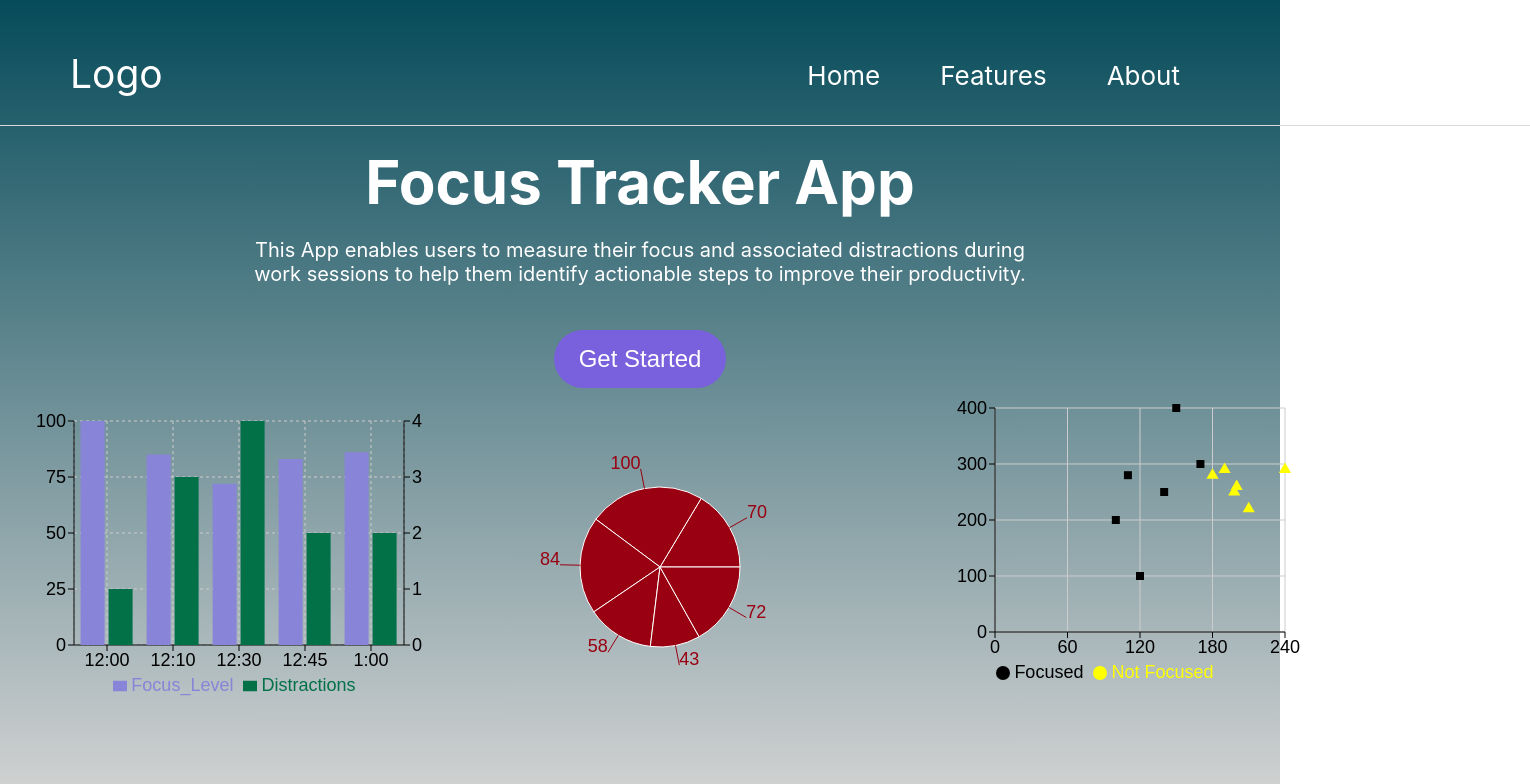
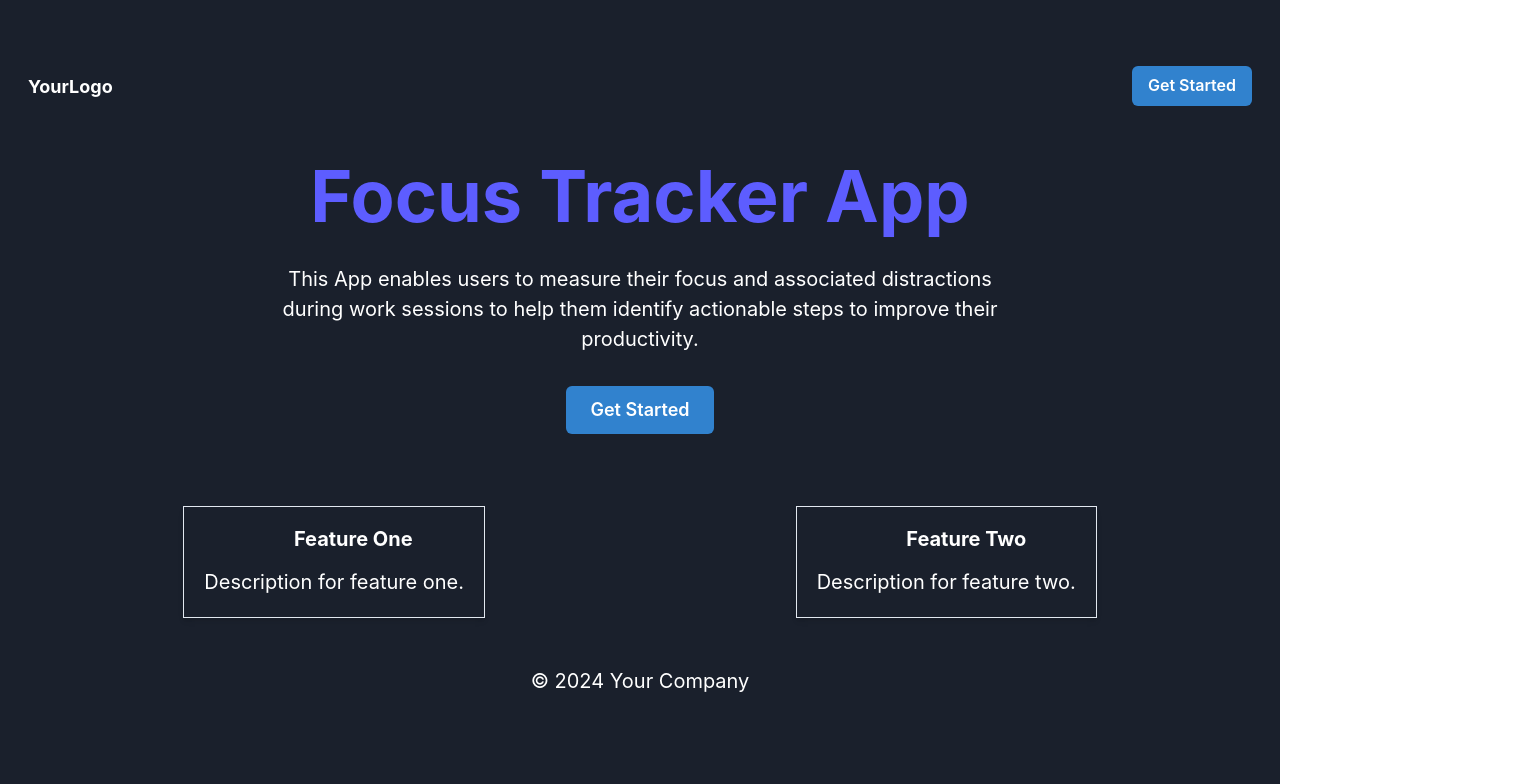
Before and after one commit to karenjennyli/focus-tracker, a React (Create React App) app in the folder django-focus-tracker-react/frontend/: page / in a window 1280 px wide. Shown: the top 784 px of the page, 1530 px wide, since content can reach past the window. Built offline with nearby package versions, Linux system fonts and the light colour scheme.

Commit message:
Working on creating new frontend ui

```diff
--- a/django-focus-tracker-react/frontend/package.json
+++ b/django-focus-tracker-react/frontend/package.json
@@ -3,6 +3,9 @@
   "version": "0.1.0",
   "private": true,
   "dependencies": {
+    "@chakra-ui/react": "^2.8.2",
+    "@emotion/react": "^11.11.4",
+    "@emotion/styled": "^11.11.5",
     "@testing-library/jest-dom": "^5.17.0",
     "@testing-library/react": "^13.4.0",
     "@testing-library/user-event": "^13.5.0",
@@ -11,6 +14,7 @@
     "chart.js": "^4.4.2",
     "chartjs-adapter-date-fns": "^3.0.0",
     "chartjs-adapter-moment": "^1.0.1",
+    "framer-motion": "^11.0.25",
     "moment": "^2.30.1",
     "react": "^18.2.0",
     "react-chartjs-2": "^5.2.0",
--- a/django-focus-tracker-react/frontend/src/App.js
+++ b/django-focus-tracker-react/frontend/src/App.js
@@ -1,6 +1,6 @@
 import './App.css';
 import React from 'react';
-import { BrowserRouter as Router, Route, Routes, Link } from 'react-router-dom';
+import { BrowserRouter as Router, Route, Routes, useNavigate, Link} from 'react-router-dom';
 import Chart from "./Chart";
 import PChart from "./PieChart";
 import LChart from "./LineChart";
@@ -8,60 +8,165 @@ import LChart from "./LineChart";
 import DetectionData from './DetectionInfo';
 import CalibrationPage from './CalibrationPage';
 import SessionSummary from './SessionSummary';
+import dashboardImage from './dashboard.jpg';
+
+// function App() {
+//   return (
+//     <Router>
+//       <div className="App">
+//         <Header />
+//         <Routes> {/* Use Routes instead of Switch */}
+//           <Route path="/" element={<MainContent />} />
+//           <Route path="/calibration-page" element={<CalibrationPage />} />
+//           <Route path="/detection-info" element={<DetectionData />} />
+//           <Route path="/session-summary" element={<SessionSummary />} />
+//         </Routes>
+//       </div>
+//     </Router>
+//   );
+// }
+
+import {
+  ChakraProvider,
+  Box,
+  VStack,
+  Grid,
+  extendTheme,
+  Text,
+  Button,
+  Flex,
+  Image,
+  Spacer,
+  Container,
+  Heading,
+  useColorModeValue,
+} from '@chakra-ui/react';
+
+// Extend the theme to include custom colors, fonts, etc.
+const colors = {
+  brand: {
+    blue: '#5D5DFF', // Replace with the exact blue color from the screenshot
+    black: '#1a202c', // for the black background
+    // Add other colors from the screenshot as needed
+  },
+};
+
+const theme = extendTheme({ colors });
 
 function App() {
+  // Use the useColorModeValue hook to switch colors based on the theme
+   const bgColor = useColorModeValue('brand.black', 'gray.800');
+   const color = useColorModeValue('white', 'gray.200');
+
   return (
+    <ChakraProvider theme={theme}>
       <Router>
-      <div className="App">
-        <Header />
+      <Box textAlign="center" fontSize="xl" bg={bgColor} color={color}>
+        <Grid minH="100vh" p={3}>
+          {/* Navigation Bar */}
+          <Flex as="header" width="full" align="center" justifyContent="space-between" p={4}>
+            <Text fontSize="lg" fontWeight="bold" color="white">
+              YourLogo
+            </Text>
+            <Button colorScheme="blue">Get Started</Button>
+          </Flex>
+
           <Routes> {/* Use Routes instead of Switch */}
           <Route path="/" element={<MainContent />} />
             <Route path="/calibration-page" element={<CalibrationPage />} />
             <Route path="/detection-info" element={<DetectionData />} />
             <Route path="/session-summary" element={<SessionSummary />} />
           </Routes>
-      </div>
+        </Grid>
+      </Box>
       </Router>
-  );
-}
-
-function Header() {
-  return (
-    <header className="App-header">
-      <div className="logo">Logo</div>
-      <nav>
-        <ul>
-          <li>Home</li>
-          <li>Features</li>
-          <li>About</li>
-        </ul>
-      </nav>
-    </header>
+    </ChakraProvider>
   );
 }
 
 function MainContent() {
+  const navigate = useNavigate(); // useNavigate is now called within a component that is a child of <Router>
+
   return (
-    <div className="main-content">
-      <h1>Focus Tracker App</h1>
-      <div className="intro">
-        <p>This App enables users to measure their focus and associated distractions during <br></br>work sessions to help them identify actionable steps to improve their productivity.</p>
-        <br></br>
-        <Link to="/calibration-page"><button className="get-started">Get Started</button></Link>
-      </div>
-      <div className="charts-container">
-        <div className="chart">
-          <Chart />
-        </div>
-        <div className="pchart">
-          <PChart />
-        </div>
-        <div className="lchart">
-          <LChart />
-        </div>
-      </div>
-    </div>
+    <VStack spacing={8}>
+      <VStack spacing={8}>
+          <Heading as="h1" size="4xl" fontWeight="bold" color="brand.blue">
+            Focus Tracker App
+          </Heading>
+          <Text maxW="46rem">
+            This App enables users to measure their focus and associated distractions during work sessions to help them identify actionable steps to improve their productivity.
+          </Text>
+          <Button size="lg" colorScheme="blue" onClick={() => navigate('/calibration-page')}>
+            Get Started
+          </Button>
+          {/* Assuming you want to keep the same image. If not, set the correct path to the hero image. */}
+          {/* <Image
+            borderRadius="md"
+            src={dashboardImage}
+            alt="Dashboard"
+          /> */}
+      </VStack>
+      {/* Features Section */}
+      <Container maxW="container.xl" pt={10}>
+        <Flex direction={{ base: "column", md: "row" }} justify="space-around">
+          <Box p={5} shadow="md" borderWidth="1px">
+            <Heading fontSize="xl">Feature One</Heading>
+            <Text mt={4}>Description for feature one.</Text>
+          </Box>
+          <Box p={5} shadow="md" borderWidth="1px">
+            <Heading fontSize="xl">Feature Two</Heading>
+            <Text mt={4}>Description for feature two.</Text>
+          </Box>
+          {/* Add more features as needed */}
+        </Flex>
+      </Container>
+
+      {/* Footer */}
+      <Flex as="footer" width="full" align="center" justifyContent="center" p={4}>
+        <Text>© 2024 Your Company</Text>
+      </Flex>
+    </VStack>
   );
 }
 
+
+// function Header() {
+//   return (
+//     <header className="App-header">
+//       <div className="logo">Logo</div>
+//       <nav>
+//         <ul>
+//           <li>Home</li>
+//           <li>Features</li>
+//           <li>About</li>
+//         </ul>
+//       </nav>
+//     </header>
+//   );
+// }
+
+// function MainContent() {
+//   return (
+//     <div className="main-content">
+//       <h1>Focus Tracker App</h1>
+//       <div className="intro">
+//         <p>This App enables users to measure their focus and associated distractions during <br></br>work sessions to help them identify actionable steps to improve their productivity.</p>
+//         <br></br>
+//         <Link to="/calibration-page"><button className="get-started">Get Started</button></Link>
+//       </div>
+//       <div className="charts-container">
+//         <div className="chart">
+//           <Chart />
+//         </div>
+//         <div className="pchart">
+//           <PChart />
+//         </div>
+//         <div className="lchart">
+//           <LChart />
+//         </div>
+//       </div>
+//     </div>
+//   );
+// }
+
 export default App;
```
Also changed, not shown: django-focus-tracker-react/frontend/src/dashboard.jpg (added), 1 other file (tests, documents, lock files or other folders). Lines whose indentation alone changed are shown as unchanged.
